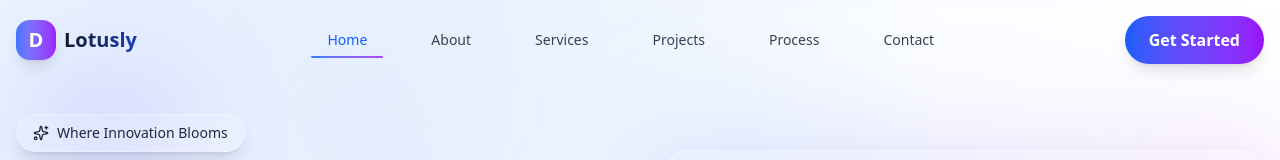
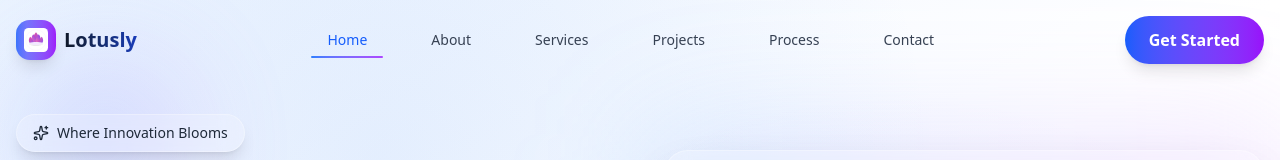
Before and after one commit to saimadhav1825/mycompanywebsite, a Next.js app: page / in a window 1280 px wide. Shown: the top 160 px of the page. Built offline with nearby package versions, Linux system fonts and the light colour scheme.

Commit message:
Navbar: replace 'D' lettermark with lotus icon (lotusly-favicon.svg) and import next/image

```diff
--- a/src/components/Navbar.tsx
+++ b/src/components/Navbar.tsx
@@ -5,6 +5,7 @@ import { Menu } from "lucide-react";
 import { motion, AnimatePresence } from "framer-motion";
 import { siteConfig } from "@/lib/siteConfig";
 import React from "react";
+import Image from "next/image";
 
 const SECTIONS = ["home", "about", "services", "projects", "process", "contact"] as const;
 
@@ -88,7 +89,7 @@ export function Navbar(): React.JSX.Element {
           >
             <div className="w-10 h-10 bg-gradient-to-r from-blue-600 to-purple-600 rounded-xl flex items-center justify-center shadow-lg relative overflow-hidden">
               <div className="absolute inset-0 animate-shimmer"></div>
-              <span className="text-white font-bold text-xl relative z-10">D</span>
+              <Image src="/lotusly-favicon.svg" alt="Lotusly logo" width={24} height={24} className="relative z-10" priority />
             </div>
             <span className="text-xl font-bold bg-gradient-to-r from-gray-900 to-blue-800 bg-clip-text text-transparent">
               {siteConfig.name}
```
